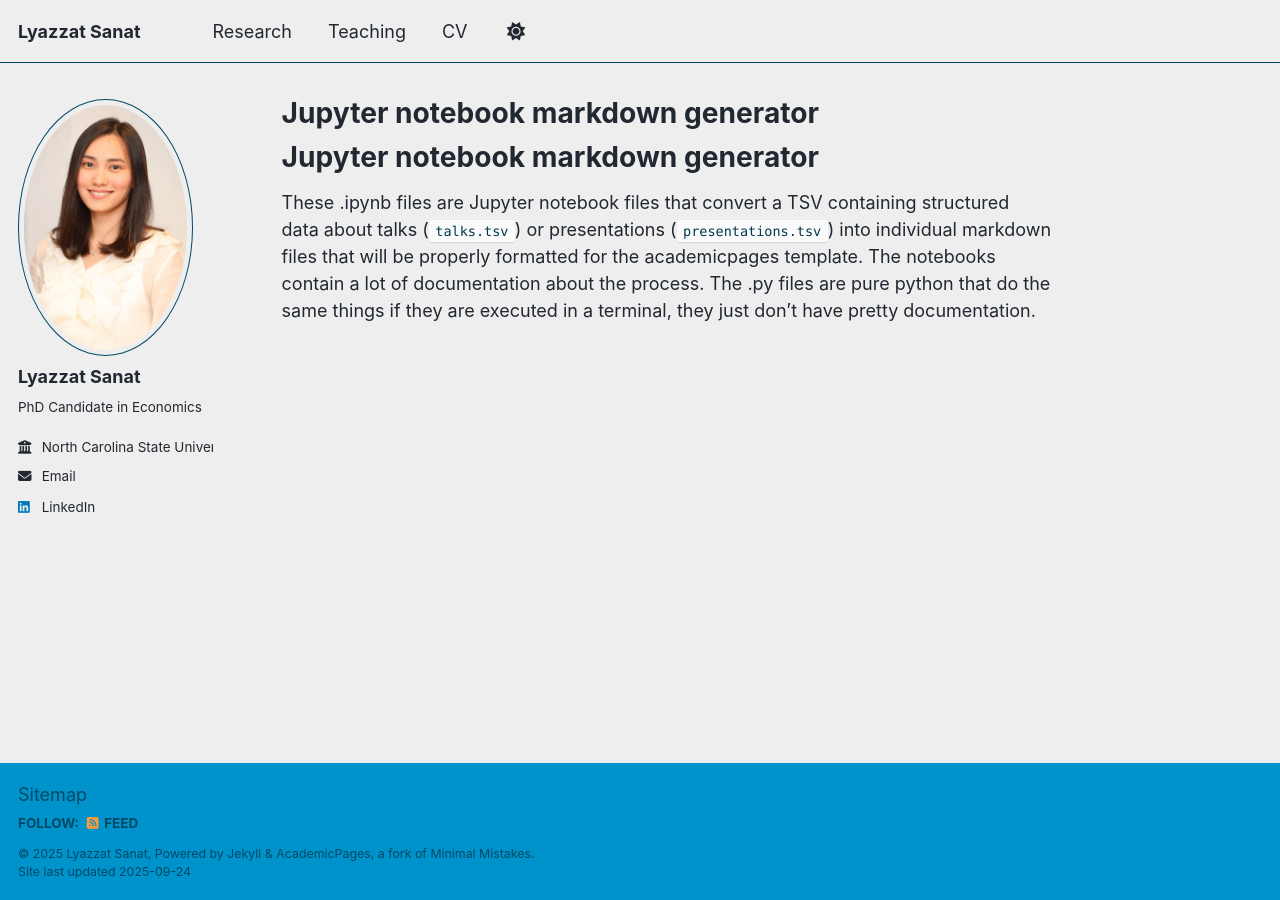
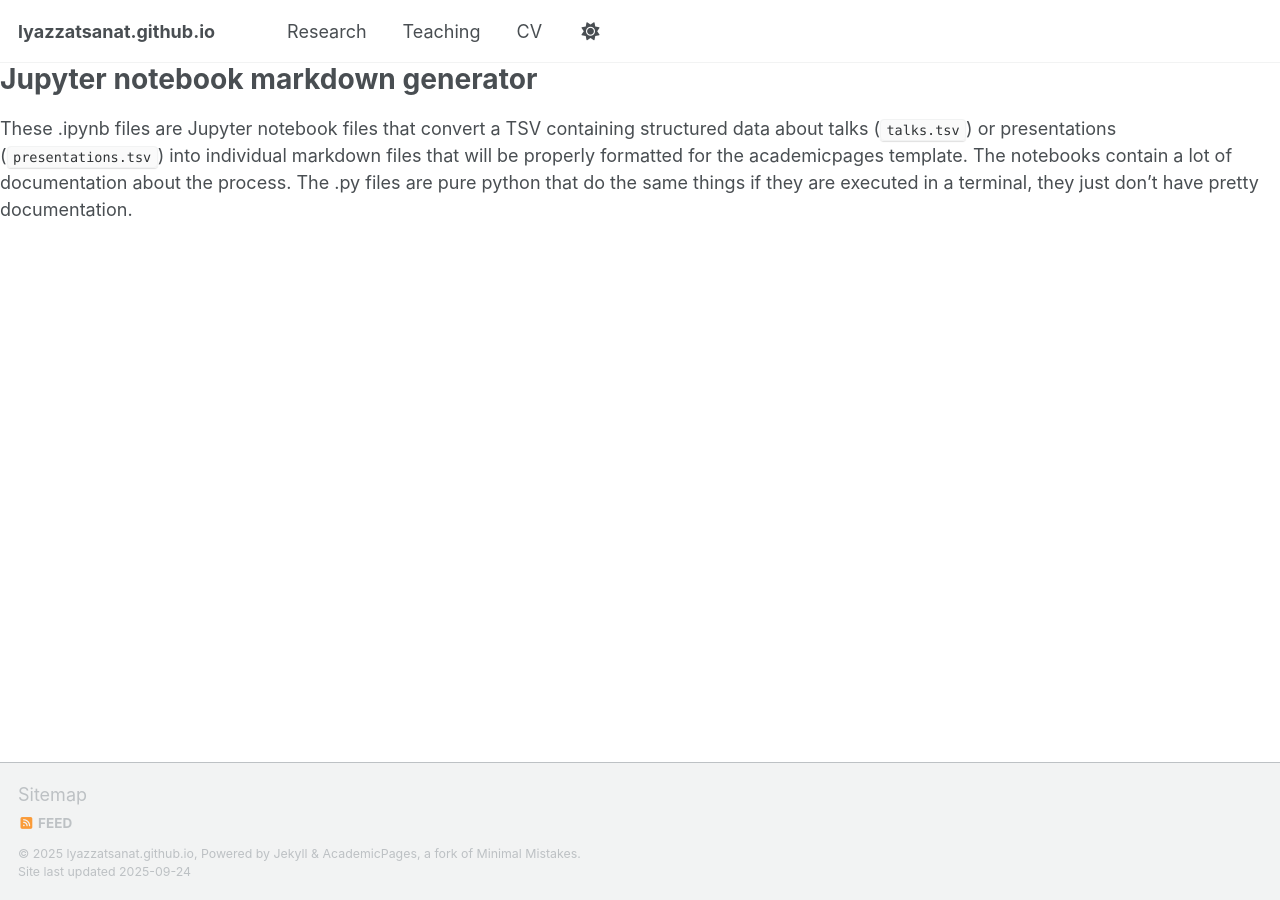
Before and after one commit to lyazzatsanat/lyazzatsanat.github.io, a Jekyll site: the page built from markdown_generator/readme.md, in a window 1280 px wide. Built offline with Jekyll 4.4.1, drawn with Linux system fonts in a browser that asks for light colours; our own code applies the rules of GitHub Pages for plain Markdown files; a script that is not in the unit is left out; part of the change alters nothing that is shown.

```diff
--- a/_config.yml
+++ b/_config.yml
@@ -1,4 +1,4 @@
-# Welcome to Jekyll!
+a# Welcome to Jekyll!
 #
 # This config file is meant for settings that affect your entire site, values
 # which you are expected to set up once and rarely need to edit after that.
@@ -8,7 +8,7 @@
 
 # Basic Site Settings
 locale                   : "en-US"
-site_theme               : "air" # Currently available options are "default", "air"
+site_theme               : "default" # Currently available options are "default", "air"
 title                    : "Lyazzat Sanat"
 title_separator          : "-"
 name                     : &name "Lyazzat Sanat"
```
